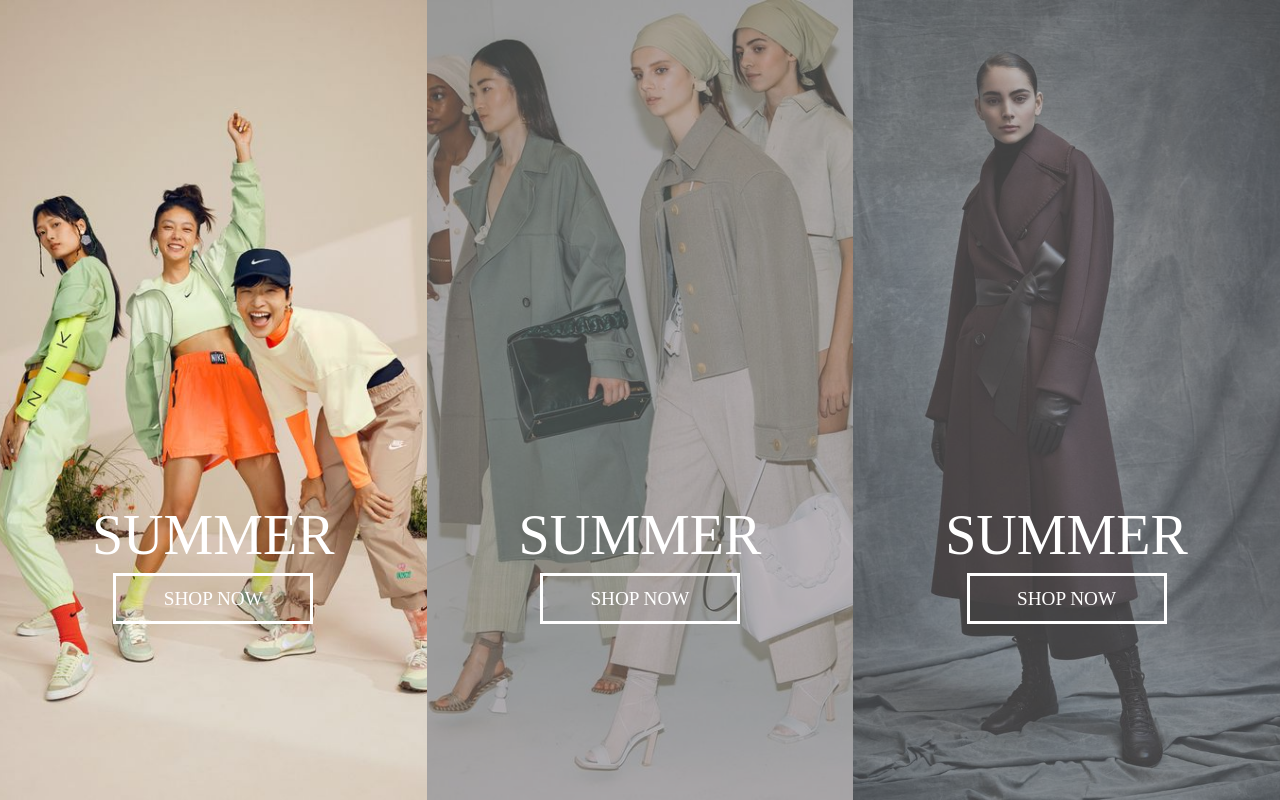
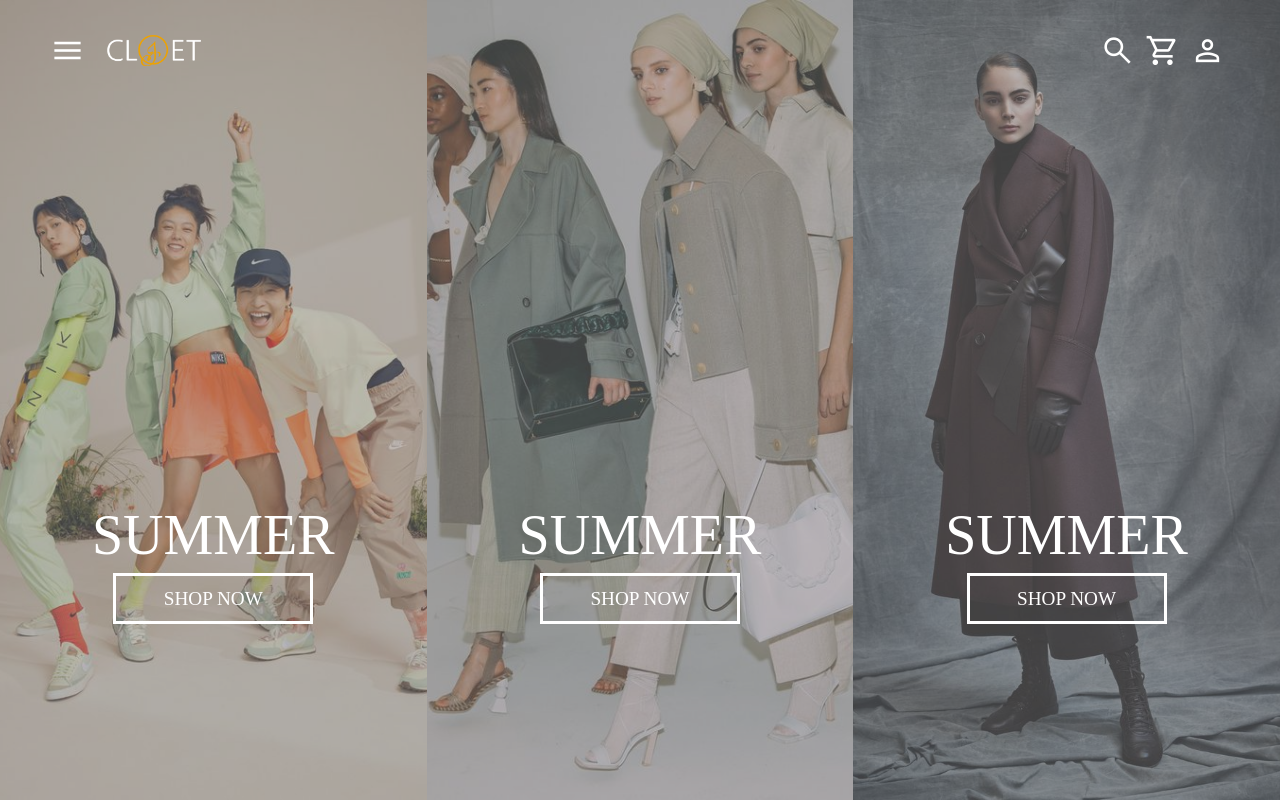
Before and after one commit to Shin-Yong-Jun/clojet_test3, a plain HTML site: page index.html in a window 1280 px wide. Drawn offline with nearby package versions, Linux system fonts and the light colour scheme.

Commit message:
신용_헤더태그,로고첨부

```diff
--- a/css/index.css
+++ b/css/index.css
@@ -3,6 +3,53 @@
     padding: 0;
     box-sizing: border-box;
 }
+
+
+/* ===== header ===== */
+
+header {
+    position: fixed;
+    left: 0;
+    top: 0;
+    width: 100%;
+    z-index: 2;
+    padding: 30px 50px 0;
+}
+
+
+.inner {
+    position: relative;
+    display: flex;
+}
+
+.logo {
+    height: 35px;
+    margin: 3px 15px;
+    vertical-align: top;
+}
+
+.right  {
+    position: absolute;
+    right: 0;
+}
+
+.material-symbols-outlined {
+    line-height: 1.2;
+    vertical-align: middle;
+    color: white;
+    font-size: 35px;
+}
+
+ul {
+    display: flex;
+    list-style: none;
+}
+
+li {
+    margin: 0 5px;
+}
+
+/* ===== header ===== */
 
 .mainPage {
     position: relative;
@@ -60,28 +107,3 @@
     width: 250px;
     line-height: 10px;
 }
-
-header>div{
-    background-color: gold;
-    height: 140px;
-    text-align: justify;
-}
-header>div>div{
-    background-color: aqua;
-    margin-left: 50px; padding: 25px;
-    height: 70px;
-}
-header>div>div *{
-    vertical-align: middle;
-    width: 100px;
-}
-.material-symbols-outlined{
-    color: white;
-    font-size: 50px;
-}
-nav *{
-    display: inline-block;
-}
-header{
-    position: absolute
-}
--- a/index.html
+++ b/index.html
@@ -9,11 +9,21 @@
         href="https://fonts.googleapis.com/css2?family=Material+Symbols+Outlined:opsz,wght,FILL,GRAD@48,400,0,0" />
     <link rel="stylesheet" href="./css/index.css">
     <title>Document</title>
-
 </head>
 
 <body>
     <header>
+        <div class="inner">
+            <a href="#" class="side-open"><span class="material-symbols-outlined">menu</span></a>
+            <h1><a href="#"> <img class="logo" src="./image/clojet_logo_final_white_20221219.png" alt="logo"> </a></h1>
+            <div class="right">
+                <ul>
+                    <li class="icon_search"><span class="material-symbols-outlined">search</span></li>
+                    <li class="icon_cart"><span class="material-symbols-outlined">shopping_cart</span></li>
+                    <li class="icon_person"><span class="material-symbols-outlined">person</span></li>
+                </ul>
+            </div>
+        </div>
     </header>
 
     <main>
```
Also changed, not shown: image/clojet_logo_final_white_20221219.png (added).
